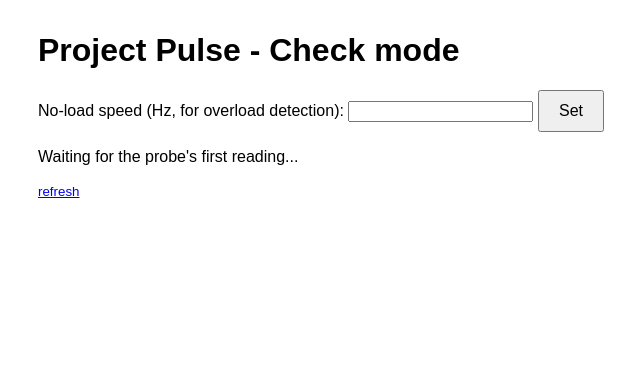
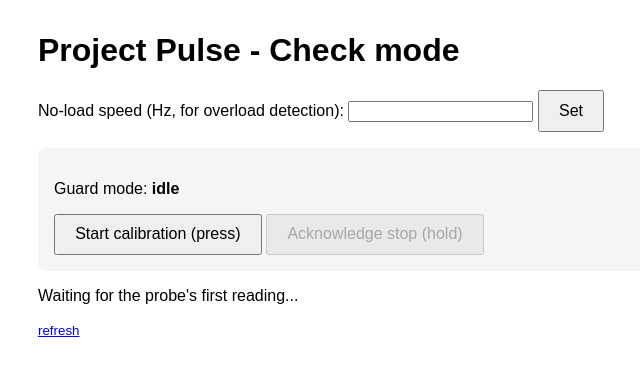
Before and after one commit to Abhinavkrishna3211/ProjectPulse, a Flask app: page / in a window 1280 px wide. Shown: the top 376 px of the page, without its empty margins (282-922 px from the left). Run offline with Flask 3, Linux system fonts and the light colour scheme; parts of the project's set-up code (start-up, migrations or seed data) failed here and were passed over.

Commit message:
Add web buttons to drive Guard mode calibration and stop-ack
Lets Guard mode be exercised from the Check-mode page without a
physical button wired yet; the probe's hardware button still works
the same way once it exists.

```diff
--- a/probe/python/main.py
+++ b/probe/python/main.py
@@ -110,7 +110,7 @@ def poll_kx134_features():
 @flask_app.route("/", methods=["GET"])
 def index():
     with latest_lock:
-        return render_template("index.html", **latest)
+        return render_template("index.html", guard_state=guard.state, **latest)
 
 
 @flask_app.route("/rated_hz", methods=["POST"])
@@ -118,6 +118,18 @@ def set_rated_hz():
     value = request.form.get("rated_hz", "").strip()
     with latest_lock:
         latest["rated_hz"] = float(value) if value else None
+    return index()
+
+
+@flask_app.route("/guard/press", methods=["POST"])
+def guard_press():
+    guard.button_press()
+    return index()
+
+
+@flask_app.route("/guard/hold", methods=["POST"])
+def guard_hold():
+    guard.button_hold()
     return index()
 
 
@@ -130,7 +142,7 @@ def check():
         with latest_lock:
             latest["report"] = report
     with latest_lock:
-        return render_template("index.html", **latest)
+        return render_template("index.html", guard_state=guard.state, **latest)
 
 
 threading.Thread(target=poll_mic_stats, daemon=True).start()
--- a/probe/python/templates/index.html
+++ b/probe/python/templates/index.html
@@ -26,6 +26,16 @@
     </label>
     <button type="submit">Set</button>
   </form>
+
+  <div class="report">
+    <p>Guard mode: <strong>{{ guard_state }}</strong></p>
+    <form method="post" action="/guard/press" style="display:inline">
+      <button type="submit" {% if guard_state != "idle" %}disabled{% endif %}>Start calibration (press)</button>
+    </form>
+    <form method="post" action="/guard/hold" style="display:inline">
+      <button type="submit" {% if guard_state != "stopped" %}disabled{% endif %}>Acknowledge stop (hold)</button>
+    </form>
+  </div>
 
   {% if features %}
     <p class="zone zone-{{ result.zone }}">Zone {{ result.zone }}</p>
```
